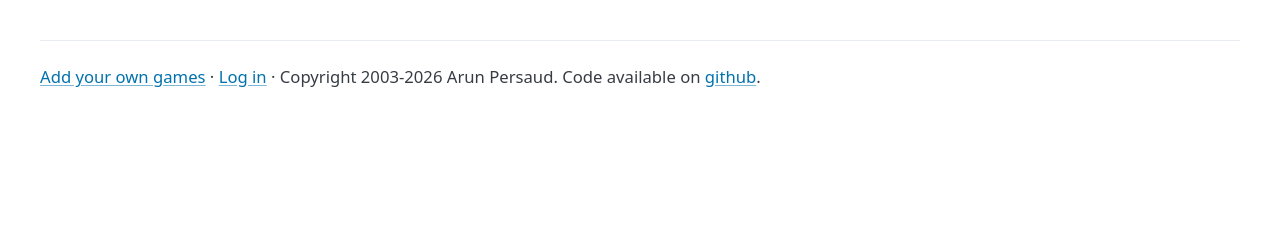
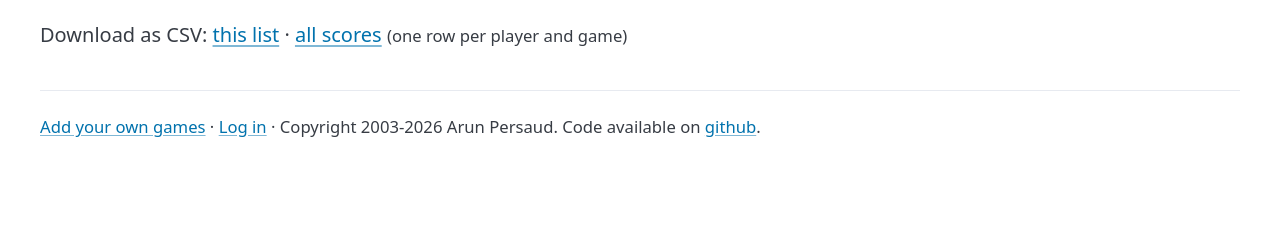
Before and after one commit to arunpersaud/uno-db, a Flask app: template unodb/templates/sessions.html in a window 1280 px wide. Shown: the part 378-618 px from the top of the page. Run offline with Flask 3, Linux system fonts and the light colour scheme; the template is opened without the code that fills it, so the values that code supplies are empty; parts of the project's set-up code (start-up, migrations or seed data) failed here and were passed over.

Commit message:
CSV downloads below the session tables; no more redirects to the old site
- /session/<date>.csv and /scores.csv (one row per player and game),
  /sessions.csv, /player/<name>/sessions.csv; game type filter applies;
  cells starting with = + - @ get a ' (no formulas in spreadsheets)
- / no longer sends old query parameters to index.php (only the Old site
  link in the nav points there)

```diff
--- /dev/null
+++ b/unodb/export.py
@@ -0,0 +1,59 @@
+"""CSV downloads of the tables on the stats pages."""
+
+import csv
+import io
+
+from flask import Response
+
+from .db import WINNER
+
+# a spreadsheet would run cells starting with these as formulas
+FORMULA_START = ("=", "+", "-", "@", "\t", "\r")
+
+
+def cell(value):
+    if isinstance(value, str) and value.startswith(FORMULA_START):
+        return "'" + value
+    return value
+
+
+def csv_response(filename: str, header: list[str], rows) -> Response:
+    out = io.StringIO()
+    writer = csv.writer(out)
+    writer.writerow(header)
+    for row in rows:
+        writer.writerow([cell(v) for v in row])
+    return Response(
+        out.getvalue(),
+        mimetype="text/csv",
+        headers={"Content-Disposition": f'attachment; filename="{filename}"'},
+    )
+
+
+SCORE_HEADER = [
+    "date", "location", "game_type", "session", "game", "player", "seat",
+    "points", "won", "black_card",
+]  # fmt: skip
+
+
+def score_rows(rows):
+    """Long format: one row per player and game (from stats.all_scores)."""
+    numbers = {}  # game id -> number of the game in its session
+    per_session = {}  # session id -> games numbered so far
+    for row in rows:
+        if row["game"] not in numbers:
+            per_session[row["session"]] = per_session.get(row["session"], 0) + 1
+            numbers[row["game"]] = per_session[row["session"]]
+        game_nr = numbers[row["game"]]
+        yield [
+            row["date"],
+            row["location"],
+            row["variation"],
+            row["session"],
+            game_nr,
+            row["name"],
+            row["position"] + 1,
+            0 if row["score"] == WINNER else row["score"],
+            int(row["score"] == WINNER),
+            row["black"],
+        ]
--- a/unodb/templates/player.html
+++ b/unodb/templates/player.html
@@ -99,4 +99,5 @@
   </tbody>
 </table>
 </div>
+<p class="download"><a href="{{ url_for('stats.player_sessions_csv', name=name|slug) }}" download>Download as CSV</a></p>
 {% endblock %}
--- a/unodb/templates/session.html
+++ b/unodb/templates/session.html
@@ -54,4 +54,6 @@
 </div>
 </section>
 {% endfor %}
+<p class="download"><a href="{{ url_for('stats.session_csv', date=date) }}" download>Download as CSV</a>
+  <small>(one row per player and game)</small></p>
 {% endblock %}
--- a/unodb/templates/sessions.html
+++ b/unodb/templates/sessions.html
@@ -5,4 +5,7 @@
 {% include "_records.html" %}
 <p>Click a column header to sort.</p>
 {% include "_sessions_table.html" %}
+<p class="download">Download as CSV: <a href="{{ url_for('stats.sessions_csv') }}" download>this list</a> ·
+  <a href="{{ url_for('stats.scores_csv') }}" download>all scores</a>
+  <small>(one row per player and game)</small></p>
 {% endblock %}
--- a/unodb/views.py
+++ b/unodb/views.py
@@ -12,25 +12,13 @@ from flask import (
     url_for,
 )
 
-from . import markdown
+from . import export, markdown
 from . import stats as st
 from .db import WINNER, query, query_one, read_only
 
 stats = Blueprint("stats", __name__)
 # public pages never write
 stats.before_request(read_only)
-
-# query parameters of the old PHP site (index.php)
-OLD_PARAMETERS = {
-    "name",
-    "total",
-    "games",
-    "lowest",
-    "highest",
-    "allplayers",
-    "mingames",
-    "groupsize",
-}
 
 # pages without the game type filter
 UNFILTERED = {"stats.contribute", "stats.variants", "stats.variant"}
@@ -112,9 +100,6 @@ def newest_first(session_list: list[dict]) -> list[dict]:
 
 @stats.route("/")
 def index():
-    # old links like /?name=Arun: the PHP site still has those pages
-    if OLD_PARAMETERS & request.args.keys():
-        return redirect("/index.php?" + request.query_string.decode())
     rows = st.all_scores()
     session_list = st.sessions(rows)
     dates = sorted({row["date"] for row in rows})
@@ -396,3 +381,66 @@ def compare_charts(names):
     together = request.args.get("games") == "together"
     by_date = request.args.get("x") == "date"
     return jsonify(st.compare_charts(players, together, by_date))
+
+
+# --- CSV downloads -------------------------------------------------------------
+
+
+@stats.route("/session/<date>.csv")
+def session_csv(date):
+    rows = st.all_scores(" AND session.date = ?", (date,))
+    if not rows:
+        abort(404)
+    return export.csv_response(
+        f"uno-{date}.csv", export.SCORE_HEADER, export.score_rows(rows)
+    )
+
+
+@stats.route("/scores.csv")
+def scores_csv():
+    """All scores (of the picked game types)."""
+    return export.csv_response(
+        "uno-scores.csv", export.SCORE_HEADER, export.score_rows(st.all_scores())
+    )
+
+
+SESSION_HEADER = [
+    "date",
+    "location",
+    "game_type",
+    "players",
+    "games",
+    "points_per_game",
+]
+
+
+@stats.route("/sessions.csv")
+def sessions_csv():
+    rows = newest_first(st.sessions(st.all_scores()))
+    return export.csv_response(
+        "uno-sessions.csv",
+        SESSION_HEADER,
+        (
+            [s["date"], s["location"], s["variation"], s["number_of_players"],
+             s["games"], round(s["average"], 2)]
+            for s in rows
+        ),
+    )  # fmt: skip
+
+
+@stats.route("/player/<name>/sessions.csv")
+def player_sessions_csv(name):
+    row, response = find_player(name)
+    if response:
+        return response
+    data = st.player(st.all_scores(" AND scores.player = ?", (row["id"],)))
+    return export.csv_response(
+        f"uno-{slug(row['name'])}-sessions.csv",
+        ["date", "location", "game_type", "players", "games", "wins", "points",
+         "points_per_game"],
+        (
+            [s["date"], s["location"], s["variation"], s["number_of_players"],
+             s["games"], s["wins"], s["points"], round(s["average"], 2)]
+            for s in newest_first(data["sessions"])
+        ),
+    )  # fmt: skip
```
Also changed, not shown: tests/test_pages.py (+36 -6 lines).
